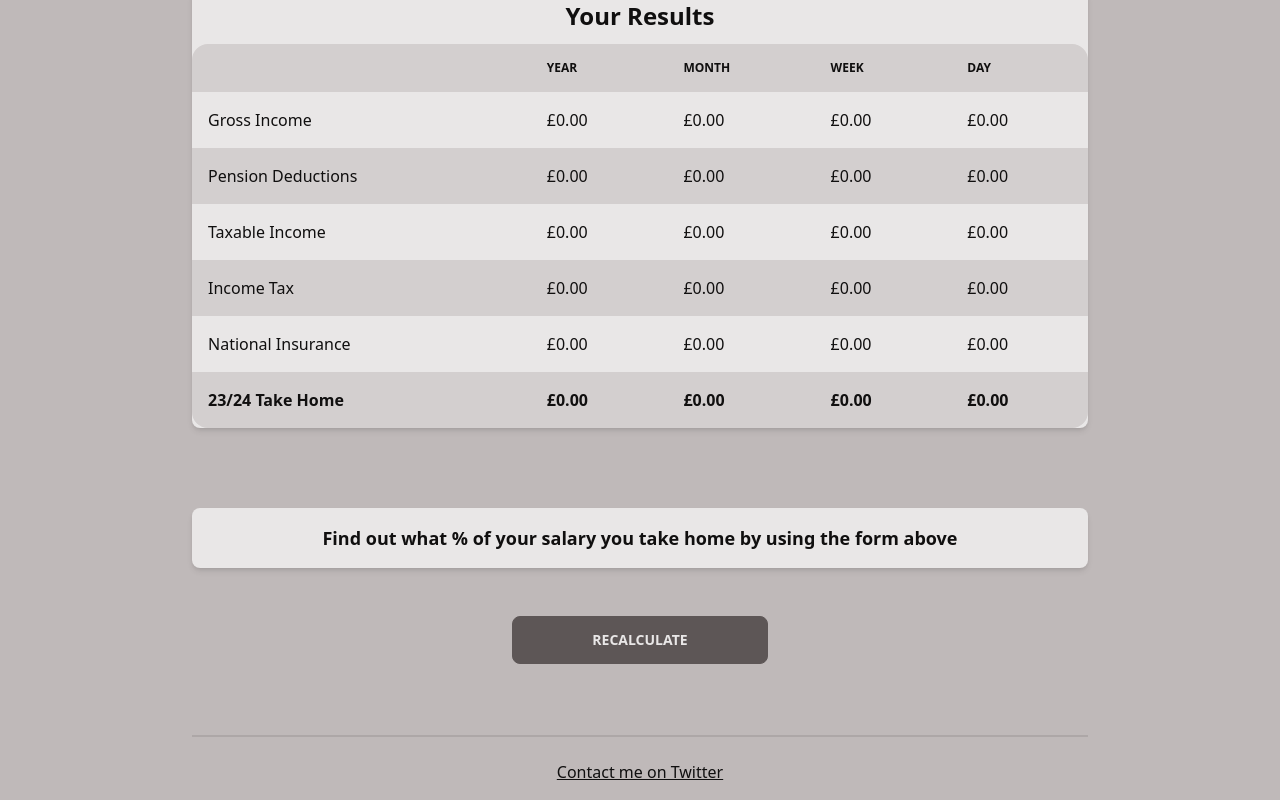
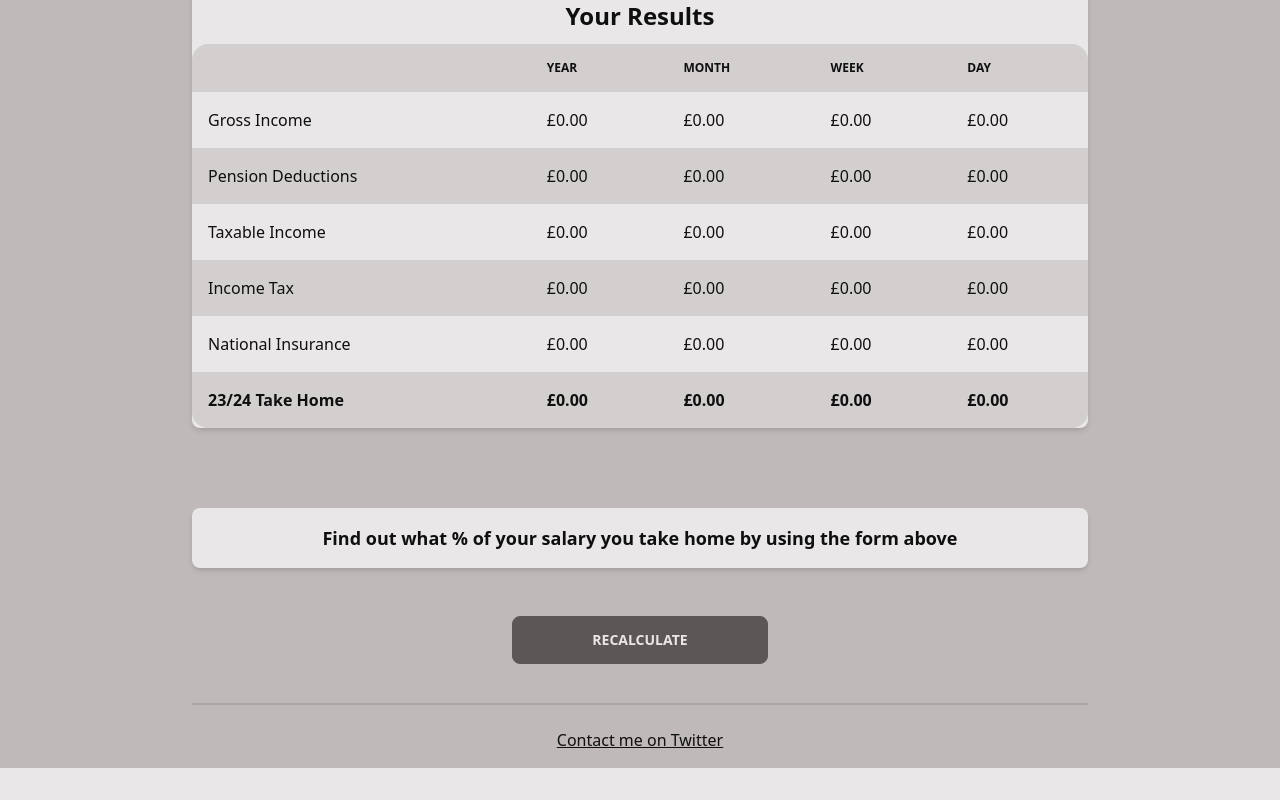
Before and after one commit to aamircodes/salary-calculator, a React (Create React App) app: page / in a window 1280 px wide. Shown: the part 492-1292 px from the top of the page. After the commit the page ends 1260 px from the top, so only its background shows below. Built offline with nearby package versions, Linux system fonts and the light colour scheme.

Commit message:
small padding change

```diff
--- a/src/App.js
+++ b/src/App.js
@@ -54,6 +54,7 @@ const App = () => {
           />
         </div>
         <TakehomeText takehome={takehome} gross={grossIncome} />
+        <div>
           <RecalculateButton
             scrollUp={() =>
               formRef.current.scrollIntoView({ behavior: 'smooth' })
@@ -62,6 +63,7 @@ const App = () => {
           <Footer />
         </div>
       </div>
+    </div>
   );
 };
 
--- a/src/components/Footer.js
+++ b/src/components/Footer.js
@@ -2,7 +2,7 @@ import React from 'react';
 
 const Footer = () => {
   return (
-    <div className='pb-4'>
+    <div className='py-4'>
       <div className='divider'></div>
       <div className='text-center'>
         <a
```
Lines whose indentation alone changed are shown as unchanged.
